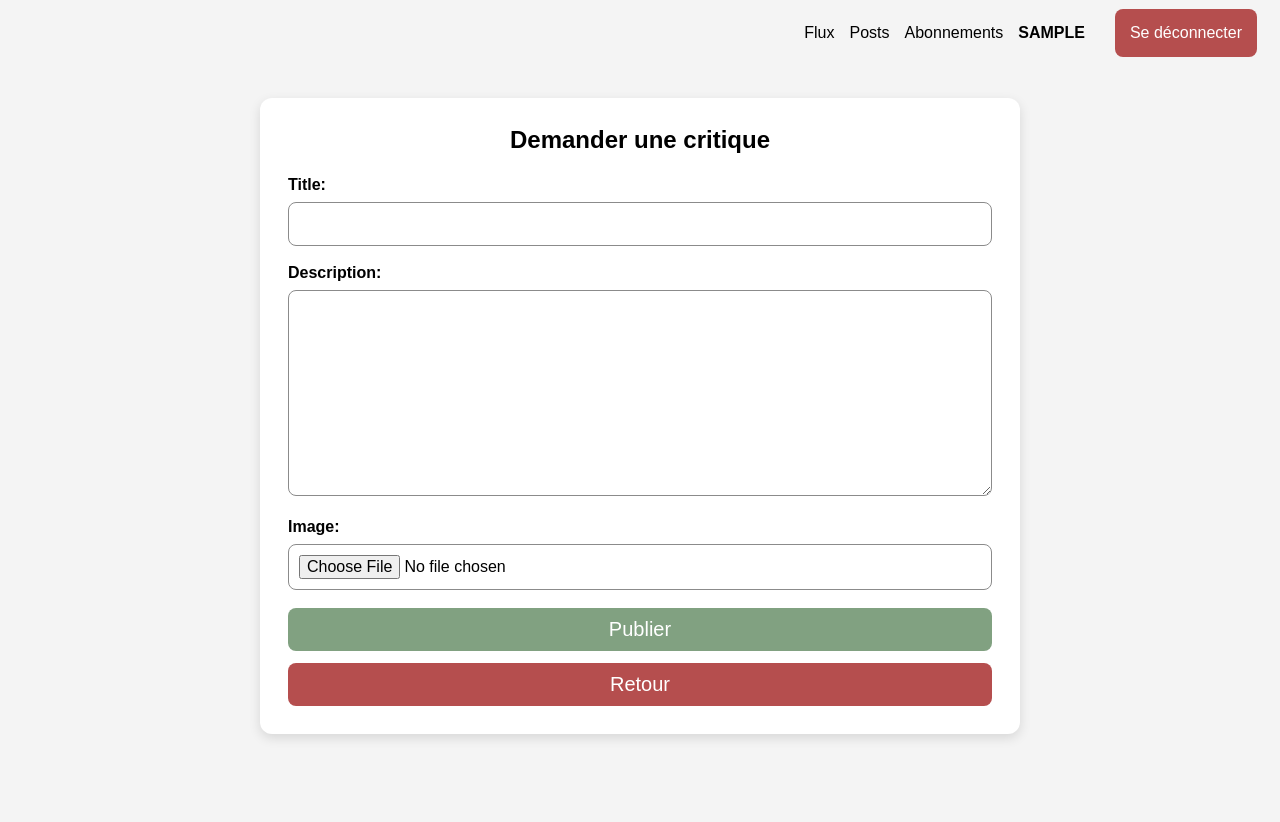
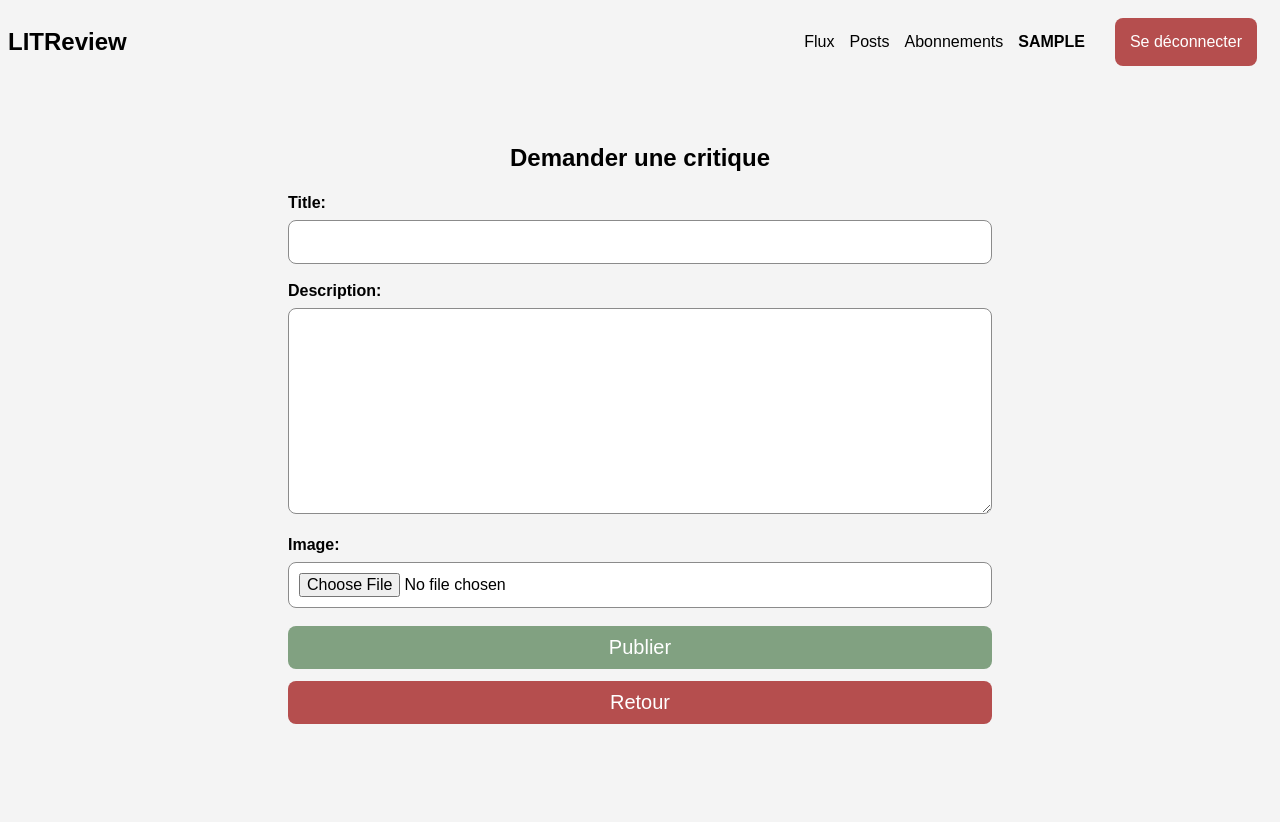
Before and after one commit to GuillaumeChiron/Django-LITRevu, a Django app: page /create-ticket/ in a window 1280 px wide. Before the commit the page ends 739 px from the top, so only its background shows below. Run offline with Django 5.2, Linux system fonts and the light colour scheme; the visitor is signed in with stand-in values (Sample User, id 1).

Commit message:
amelioration de la barre nav

```diff
--- a/app/templates/app/home_page.html
+++ b/app/templates/app/home_page.html
@@ -2,7 +2,6 @@
 
 {% block content %}
 
-<h2>bienvenue sur l'application BooksAPP</h2>
 <p><a href="{% url 'create-ticket' %}">Demander une critique</a></p>
 <p><a href="{% url 'create-ticket-review' %}">Créer une critique</a></p>
 
--- a/static/base.css
+++ b/static/base.css
@@ -14,13 +14,20 @@ a:hover {
 
 nav .header {
     display: flex;
+    flex-direction: row;
+    justify-content: space-between;
+
+}
+
+nav .header .header_items {
+    display: flex;
     gap: 15px;
     flex-direction: row;
     justify-content: flex-end;
     align-items: center;
 }
 
-nav .header .bold {
+nav .header .header_items .bold {
     font-weight: bold;
 }
 
--- a/static/pages/ticket_review.css
+++ b/static/pages/ticket_review.css
@@ -5,9 +5,7 @@
 }
 
 .publication-card {
-    background: white;
-    border-radius: 12px;
-    box-shadow: 0 4px 12px rgba(0, 0, 0, 0.12);
+    background: #f4f4f4;
     padding: 28px;
 }
 
--- a/templates/base.html
+++ b/templates/base.html
@@ -16,9 +16,10 @@
 
 <body>
     <nav>
-
+        <div class="header">
+            <a href="{% url 'home-page' %}"><h2>LITReview</h2></a>
         {% if user.is_authenticated %}
-        <div class="header">
+        <div class="header_items">
             <p><a href="{% url 'home-page' %}">Flux</a></p>
             <p><a href="">Posts</a></p>
             <p><a href="{% url 'dashboard-follow' %}">Abonnements</a></p>
@@ -30,9 +31,8 @@
             </form>
             </p>
         </div>
+        </div>
         {% endif %}
-
-
     </nav>
 
     {% block content %}{% endblock content %}
```
